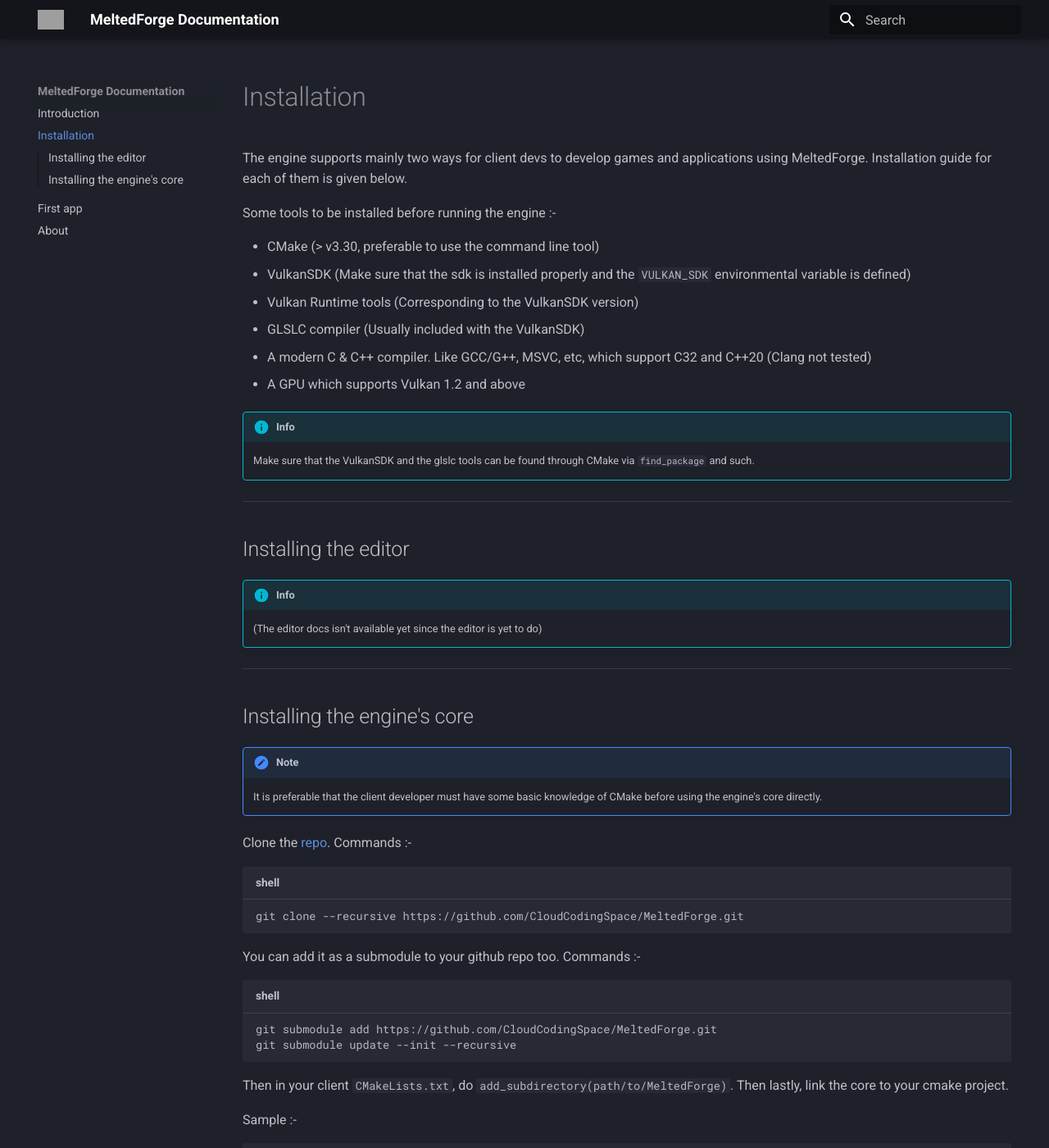
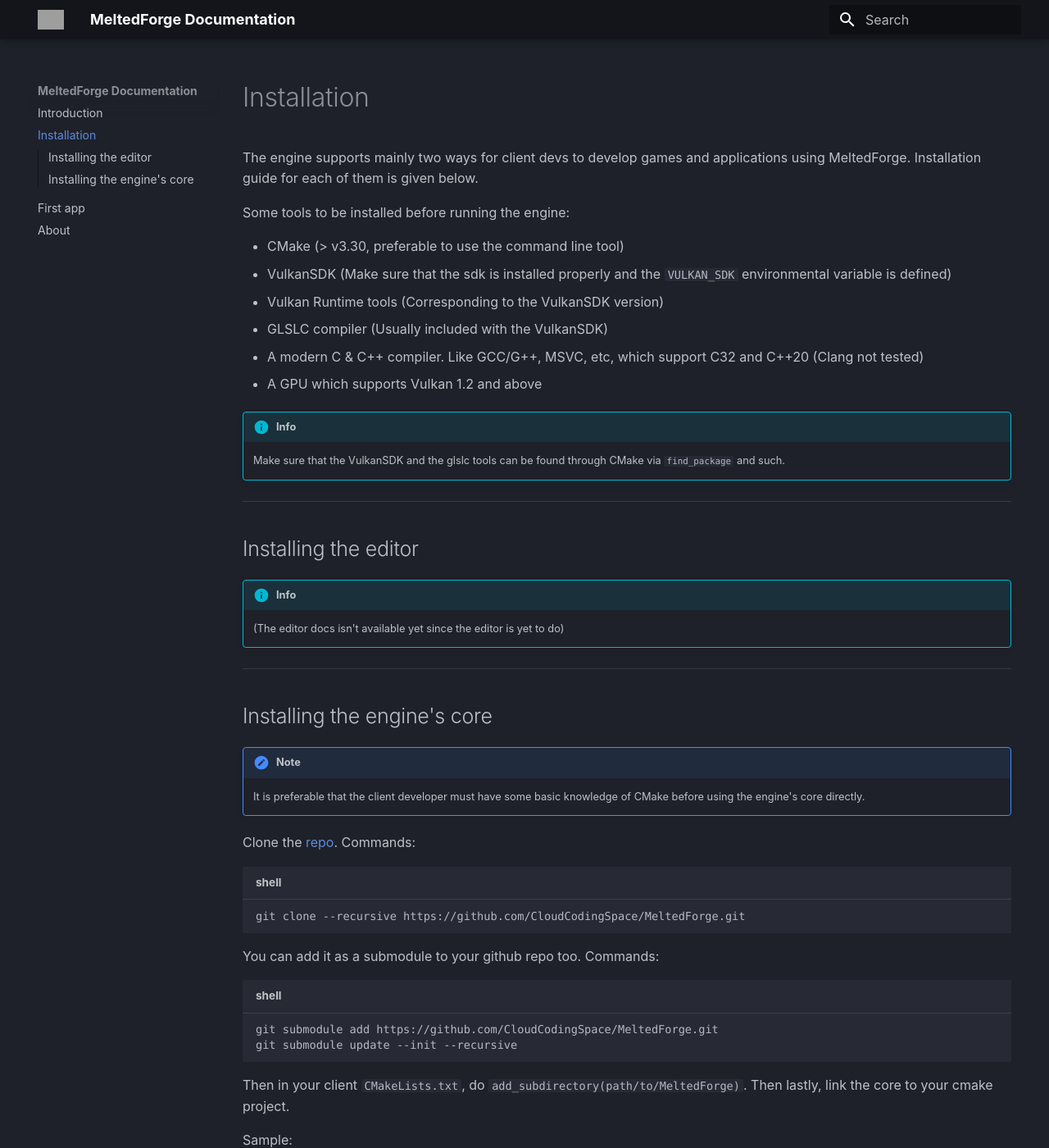
Before and after one commit to CloudCodingSpace/MFDocs, an MkDocs documentation site: the page built from docs/installation.md, in a window 1280 px wide and 1400 px high. Shown: the whole window at 82% size. Built offline with MkDocs 1.6.1 and Material for MkDocs 9.7.7, drawn with Linux system fonts in a browser that asks for light colours; some web fonts are replaced; grey boxes are pictures that could not be loaded.

Commit message:
Some more small changes

````diff
--- a/docs/installation.md
+++ b/docs/installation.md
@@ -3,7 +3,7 @@
 The engine supports mainly two ways for client devs to develop games and applications using MeltedForge.
 Installation guide for each of them is given below.
 
-Some tools to be installed before running the engine :-
+Some tools to be installed before running the engine:
 
  - CMake (> v3.30, preferable to use the command line tool)
  - VulkanSDK (Make sure that the sdk is installed properly and the `VULKAN_SDK` environmental variable is defined)
@@ -29,12 +29,12 @@
 !!! Note
     It is preferable that the client developer must have some basic knowledge of CMake before using the engine's core directly.
 
-Clone the [repo](https://github.com/CloudCodingSpace/MeltedForge). Commands :-
+Clone the [repo](https://github.com/CloudCodingSpace/MeltedForge). Commands:
 ```bash title="shell"
 git clone --recursive https://github.com/CloudCodingSpace/MeltedForge.git
 ```
 
-You can add it as a submodule to your github repo too. Commands :-
+You can add it as a submodule to your github repo too. Commands:
 ```bash title="shell"
 git submodule add https://github.com/CloudCodingSpace/MeltedForge.git
 git submodule update --init --recursive
--- a/mkdocs.yml
+++ b/mkdocs.yml
@@ -6,8 +6,8 @@
   favicon: assets/icon.ico
 
   font:
-    text: Roboto
-    code: Roboto Mono
+    text: 0xProto
+    code: 0xProto Mono
 
   features:
     - navigation.instant
````
Also changed, not shown: other parts of docs/installation.md (+1 -1 lines), docs/index.md (+2 -2 lines).
